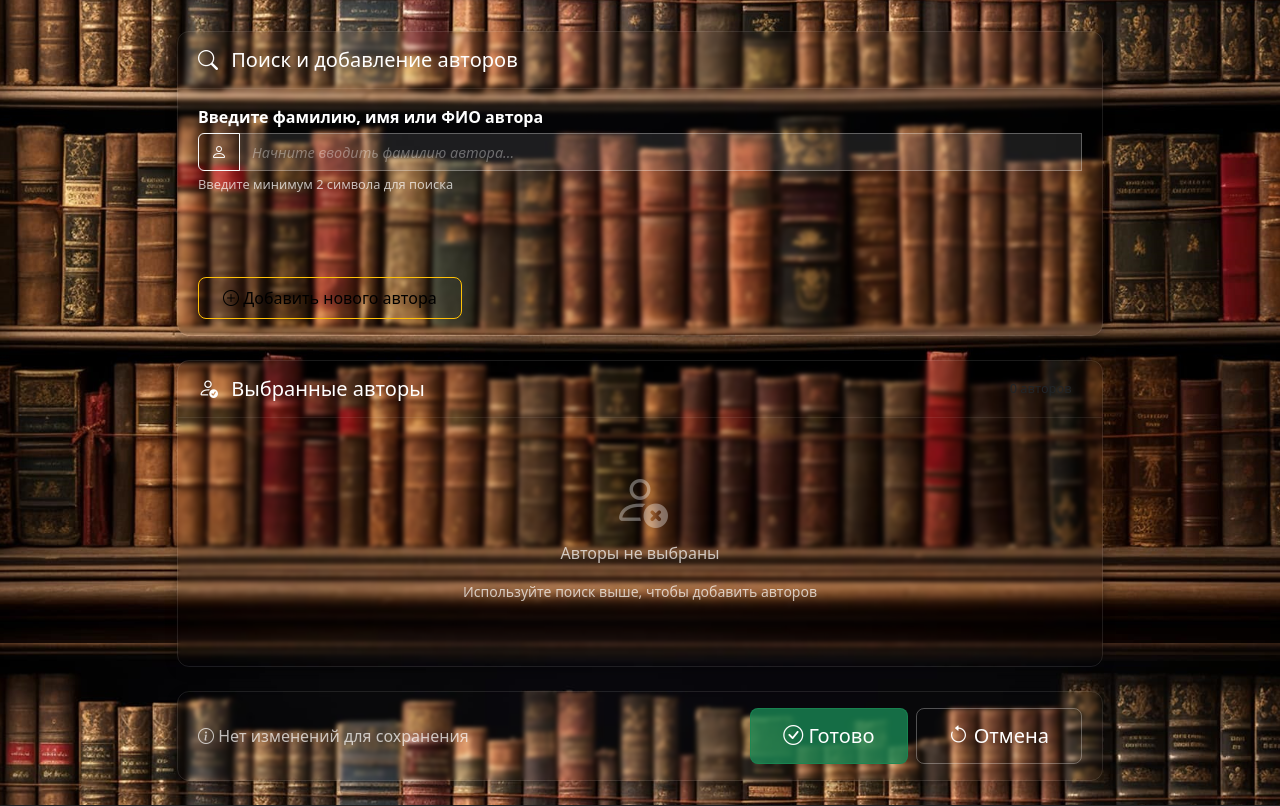
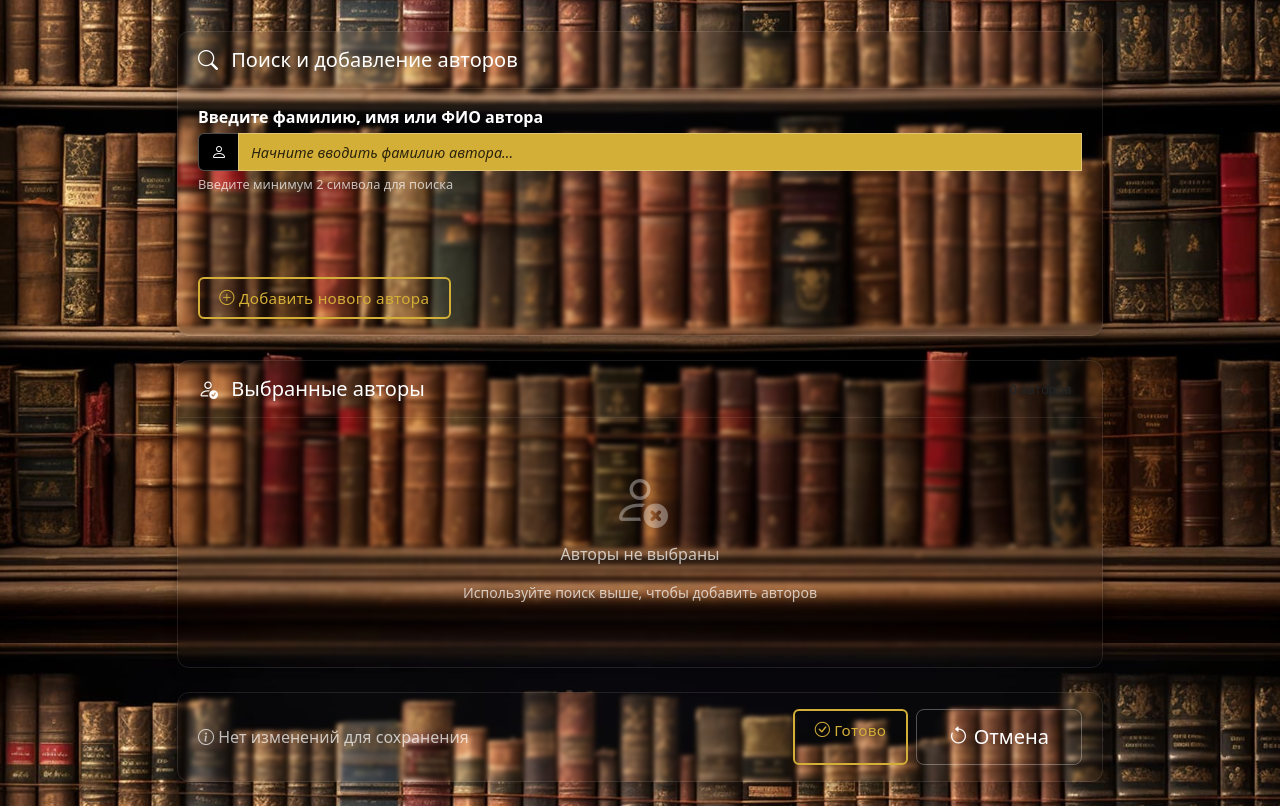
Before and after one commit to intent56/HomeLibrary, a Flask app: template app/templates/select_authors.html in a window 1280 px wide. Shown: the part 157-963 px from the top of the page. Run offline with Flask 3, Linux system fonts and the light colour scheme; the template is opened without the code that fills it, so the values that code supplies are empty; some libraries are stand-ins or nearby versions.

Commit message:
Косметические исправления

```diff
--- a/app/templates/select_authors.html
+++ b/app/templates/select_authors.html
@@ -44,20 +44,19 @@ content %}
             hx-select="#searchResults"
           >
             <div class="input-group">
-              <span
-                class="input-group-text bg-transparent text-white border-light"
+              <span class="input-group-text custom-input-group"
                 ><i class="bi bi-person"></i
               ></span>
               <input
                 type="text"
-                class="form-control bg-transparent text-white border-light"
+                class="form-control custom-search-input"
                 id="authorSearch"
                 name="q"
                 placeholder="Начните вводить фамилию автора..."
                 autocomplete="off"
               />
               <span
-                class="input-group-text bg-transparent border-light"
+                class="input-group-text custom-input-group"
                 id="loading"
                 style="display: none"
               >
@@ -78,7 +77,7 @@ content %}
         <div class="mt-3">
           <a
             href="{{ url_for('main.add_author') }}?book_id={{ book.id }}"
-            class="btn btn-warning"
+            class="btn btn-edit"
           >
             <i class="bi bi-plus-circle"></i> Добавить нового автора
           </a>
@@ -107,14 +106,12 @@ content %}
             data-author-id="{{ author.id }}"
           >
             <div>
-              <i class="bi bi-person-circle text-primary me-2"></i>
+              <i
+                class="bi bi-person-circle me-2"
+                style="color: var(--main-color)"
+              ></i>
               <strong class="text-white">{{ author.fio }}</strong>
-              {% if author.firstname %}
-              <span class="text-white-50"
-                >({{ author.firstname }}{% if author.secondname %} {{
-                author.secondname }}{% endif %})</span
-              >
-              {% endif %} {% if author.id in pending_added %}
+              {% if author.id in pending_added %}
               <span class="badge bg-warning bg-opacity-75 text-dark ms-2"
                 >будет добавлен</span
               >
@@ -166,7 +163,7 @@ content %}
           <div class="d-flex gap-2">
             <a
               href="{{ url_for('main.book_detail', book_id=book.id) }}"
-              class="btn btn-success btn-lg"
+              class="btn btn-edit btn-lg"
               id="saveBtn"
             >
               <i class="bi bi-check-circle"></i> Готово
@@ -438,24 +435,38 @@ content %}
     color: rgba(255, 255, 255, 0.7) !important;
   }
 
-  /* 5. ПОЛЯ ВВОДА */
-  .form-control.bg-transparent {
-    background-color: rgba(255, 255, 255, 0.1) !important;
+  /* 5. НОВЫЙ СТИЛЬ ДЛЯ INPUT-GROUP (иконки в поле поиска) */
+  .custom-input-group {
+    background-color: #000000 !important;
     color: #ffffff !important;
-    border-color: rgba(255, 255, 255, 0.3) !important;
+    border: 1px solid rgba(255, 255, 255, 0.3) !important;
+    border-right: none !important;
   }
 
-  .form-control.bg-transparent:focus {
-    background-color: rgba(255, 255, 255, 0.2) !important;
-    border-color: rgba(255, 255, 255, 0.5) !important;
-    box-shadow: 0 0 0 0.2rem rgba(255, 255, 255, 0.1);
+  /* 6. НОВЫЙ СТИЛЬ ДЛЯ ПОЛЯ ПОИСКА */
+  .custom-search-input {
+    background-color: var(--main-color) !important;
+    color: #000000 !important;
+    border: 1px solid rgba(255, 255, 255, 0.3) !important;
+    transition: all 0.2s;
+    font-weight: normal;
   }
 
-  .form-control.bg-transparent::placeholder {
-    color: rgba(255, 255, 255, 0.5);
+  .custom-search-input::placeholder {
+    color: #000000 !important;
+    font-weight: normal;
+    opacity: 0.8;
   }
 
-  /* 6. КНОПКИ */
+  .custom-search-input:focus {
+    background-color: var(--main-color) !important;
+    color: #000000 !important;
+    font-weight: bold !important;
+    border-color: rgba(255, 255, 255, 0.6) !important;
+    box-shadow: 0 0 0 0.2rem rgba(255, 194, 0, 0.3);
+  }
+
+  /* 7. КНОПКИ */
   .btn-outline-light {
     color: #ffffff !important;
     border-color: rgba(255, 255, 255, 0.3) !important;
@@ -467,17 +478,43 @@ content %}
     color: #ffffff !important;
   }
 
-  .btn-success {
-    background-color: rgba(25, 135, 84, 0.8) !important;
-    border-color: rgba(25, 135, 84, 0.8) !important;
+  /* 8. НОВЫЙ СТИЛЬ ДЛЯ КНОПОК "ДОБАВИТЬ НОВОГО АВТОРА" И "ГОТОВО" */
+  .btn-edit {
+    background-color: transparent !important;
+    color: var(--main-color) !important;
+    border: 2px solid var(--main-color) !important;
+    transition: all 0.3s ease !important;
+    font-weight: 500 !important;
+    padding: 0.5rem 1.2rem;
+    border-radius: 6px;
+    font-size: 0.95rem;
+    letter-spacing: 0.3px;
   }
 
-  .btn-success:hover {
-    background-color: rgba(25, 135, 84, 1) !important;
-    border-color: rgba(25, 135, 84, 1) !important;
+  .btn-edit:hover {
+    background-color: var(--main-color) !important;
+    color: #000000 !important;
+    border-color: #000000 !important;
+    transform: translateY(-1px);
+    box-shadow: 0 4px 12px rgba(255, 194, 0, 0.3);
   }
 
-  /* 7. БЕЙДЖИ */
+  .btn-edit:active {
+    transform: translateY(0px);
+    box-shadow: 0 2px 6px rgba(255, 194, 0, 0.2);
+  }
+
+  .btn-edit:focus {
+    box-shadow: 0 0 0 3px rgba(255, 194, 0, 0.4);
+    outline: none;
+  }
+
+  .btn-edit-lg {
+    padding: 0.75rem 1.5rem;
+    font-size: 1.1rem;
+  }
+
+  /* 9. БЕЙДЖИ */
   .badge.bg-warning {
     background-color: rgba(255, 193, 7, 0.7) !important;
   }
@@ -486,7 +523,7 @@ content %}
     background-color: rgba(220, 53, 69, 0.7) !important;
   }
 
-  /* 8. АДАПТИВНОСТЬ */
+  /* 10. АДАПТИВНОСТЬ */
   @media (max-width: 768px) {
     .card-body {
       padding: 1rem !important;
```
